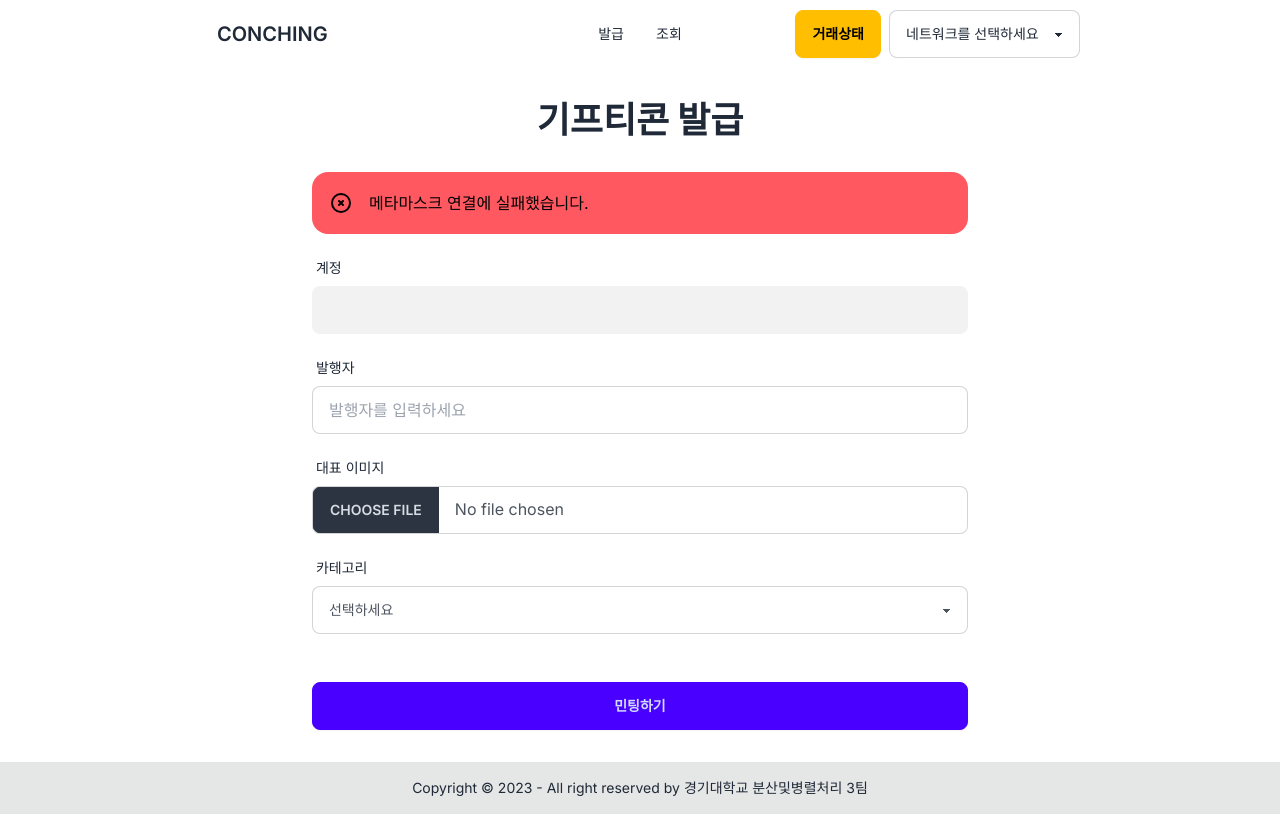
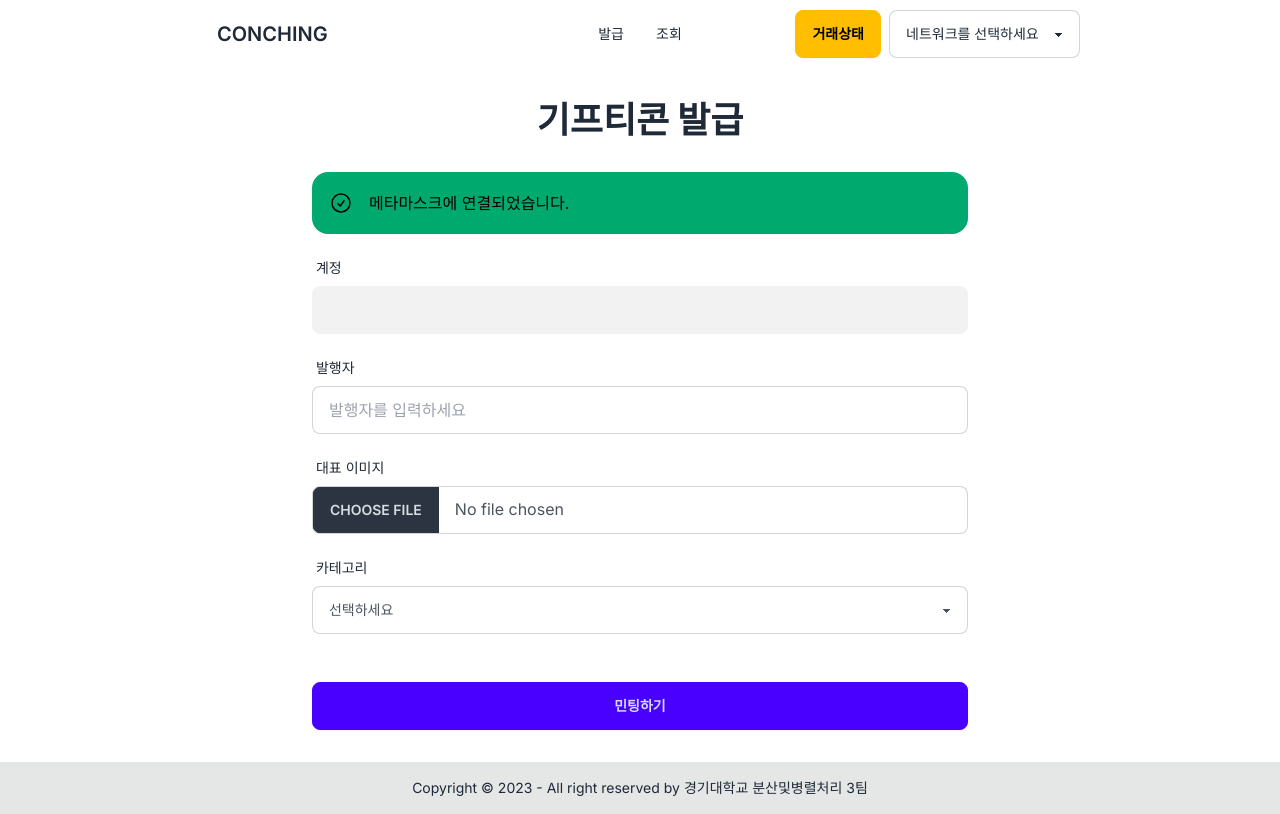
Before and after one commit to minani-0621/CONCHING, a Next.js app in the folder next-client/: page / in a window 1280 px wide. Built offline with nearby package versions, Linux system fonts and the light colour scheme.

Commit message:
refactor: 아이콘 수정

```diff
--- a/next-client/src/app/page.js
+++ b/next-client/src/app/page.js
@@ -1,5 +1,7 @@
+import { HiOutlineCheckCircle, HiOutlineXCircle } from 'react-icons/hi2';
+
 export default function Home() {
-  const isConnected = false;
+  const isConnected = true;
 
   return (
     <main className="prose w-full flex flex-col mx-auto">
@@ -7,36 +9,12 @@ export default function Home() {
       <div className="flex flex-col gap-4">
         {isConnected ? (
           <div role="alert" className="alert alert-success">
-            <svg
-              xmlns="http://www.w3.org/2000/svg"
-              className="stroke-current shrink-0 h-6 w-6"
-              fill="none"
-              viewBox="0 0 24 24"
-            >
-              <path
-                strokeLinecap="round"
-                strokeLinejoin="round"
-                strokeWidth="2"
-                d="M9 12l2 2 4-4m6 2a9 9 0 11-18 0 9 9 0 0118 0z"
-              />
-            </svg>
+            <HiOutlineCheckCircle size={24} />
             <span>메타마스크에 연결되었습니다.</span>
           </div>
         ) : (
           <div role="alert" className="alert alert-error">
-            <svg
-              xmlns="http://www.w3.org/2000/svg"
-              className="stroke-current shrink-0 h-6 w-6"
-              fill="none"
-              viewBox="0 0 24 24"
-            >
-              <path
-                strokeLinecap="round"
-                strokeLinejoin="round"
-                strokeWidth="2"
-                d="M10 14l2-2m0 0l2-2m-2 2l-2-2m2 2l2 2m7-2a9 9 0 11-18 0 9 9 0 0118 0z"
-              />
-            </svg>
+            <HiOutlineXCircle size={24} />
             <span>메타마스크 연결에 실패했습니다.</span>
           </div>
         )}
--- a/next-client/src/components/Navbar.jsx
+++ b/next-client/src/components/Navbar.jsx
@@ -1,4 +1,6 @@
 import Link from 'next/link';
+
+import { HiBars3CenterLeft } from 'react-icons/hi2';
 
 export default function Navbar() {
   return (
@@ -7,20 +9,7 @@ export default function Navbar() {
         <div className="navbar-start">
           <div className="dropdown">
             <div tabIndex={0} role="button" className="btn btn-ghost lg:hidden">
-              <svg
-                xmlns="http://www.w3.org/2000/svg"
-                className="h-5 w-5"
-                fill="none"
-                viewBox="0 0 24 24"
-                stroke="currentColor"
-              >
-                <path
-                  strokeLinecap="round"
-                  strokeLinejoin="round"
-                  strokeWidth="2"
-                  d="M4 6h16M4 12h8m-8 6h16"
-                />
-              </svg>
+              <HiBars3CenterLeft size={24} />
             </div>
             <ul className="menu menu-sm dropdown-content mt-3 z-[1] p-2 shadow bg-base-100 rounded-box w-52">
               <li>
```
